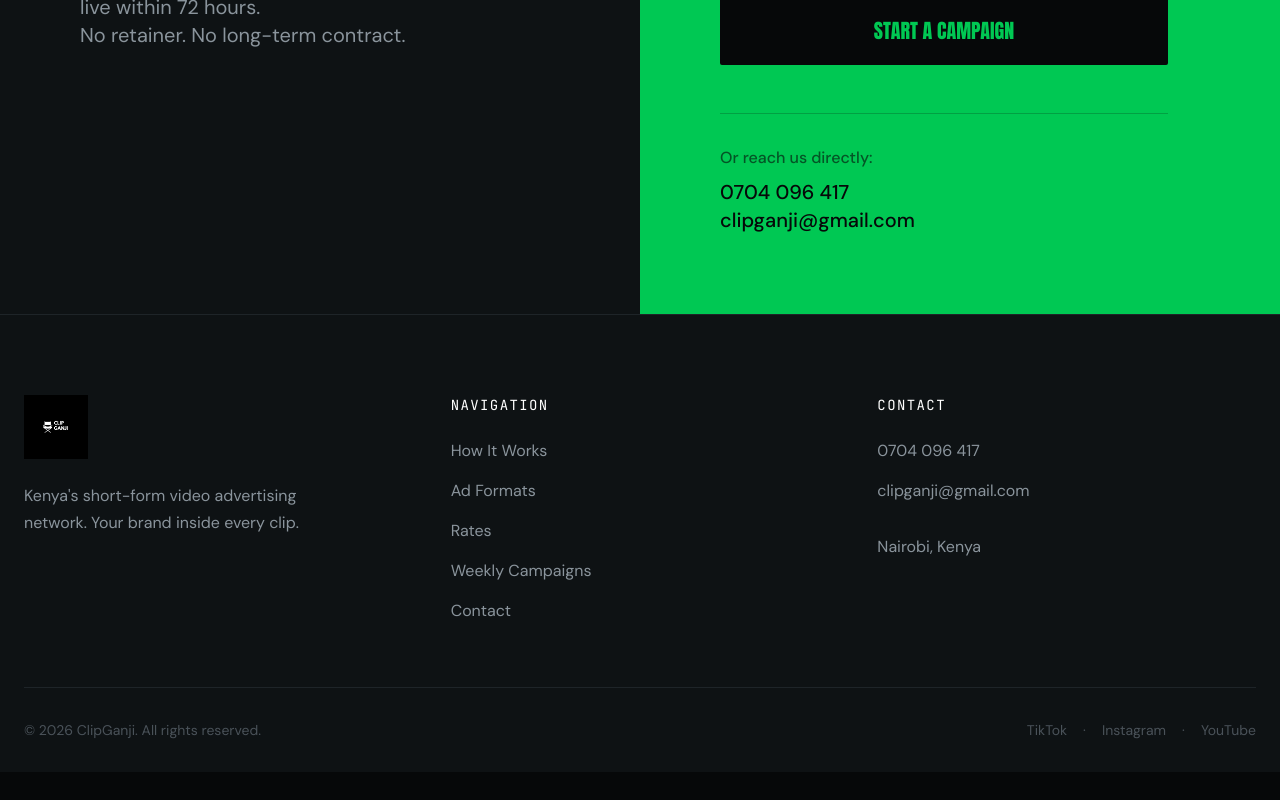
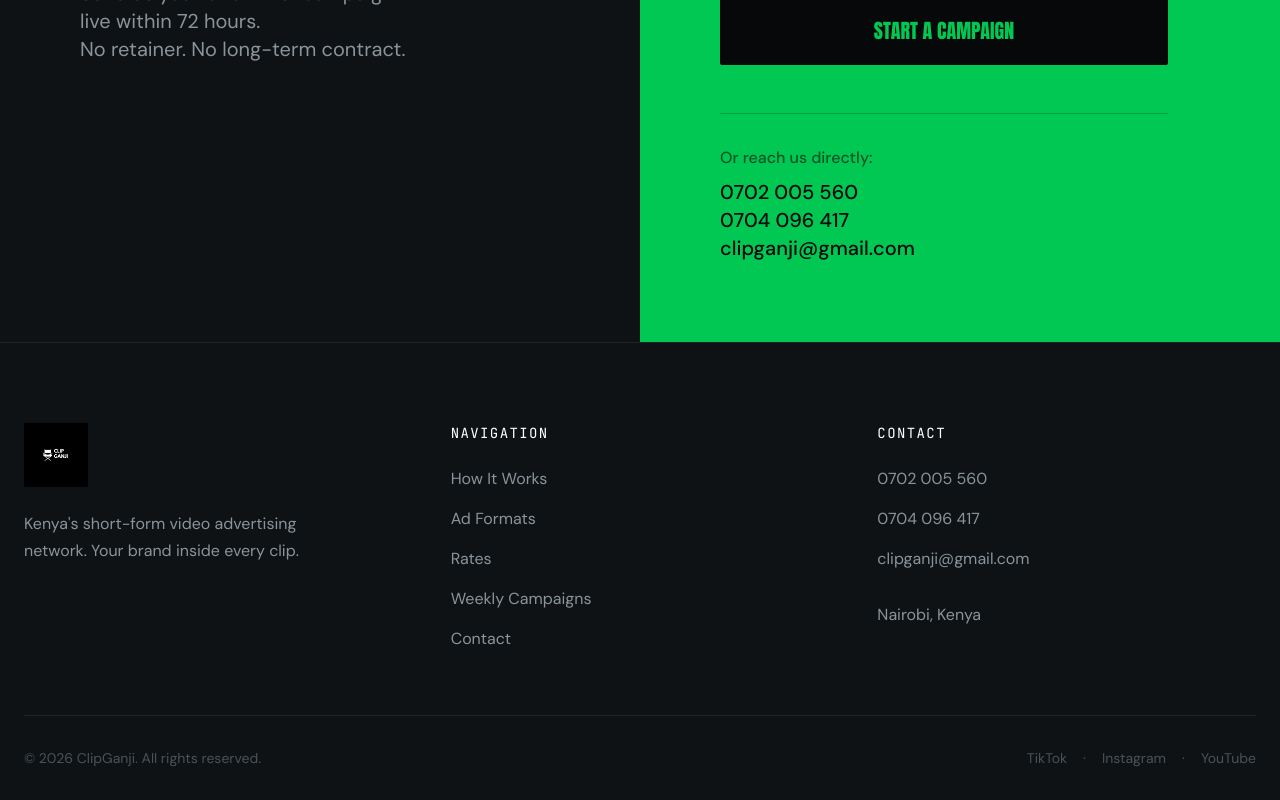
Before and after one commit to NewLongMoney/ClipGanji, a Next.js app: page / in a window 1280 px wide. Shown: the part 7978-8778 px from the top of the page. Before the commit the page ends 8750 px from the top, so only its background shows below. Built offline with nearby package versions, Linux system fonts and the light colour scheme.

Commit message:
Contacts: add both 0702005560 and 0704096417 to ContactCTA and Footer

```diff
--- a/app/components/layout/Footer.tsx
+++ b/app/components/layout/Footer.tsx
@@ -39,6 +39,9 @@
                     <div className="flex flex-col gap-4">
                         <h4 className="font-mono text-white text-sm tracking-widest uppercase mb-2">Contact</h4>
                         <div className="font-sans text-gray-light">
+                            <a href="tel:0702005560" className="hover:text-gold transition-colors">0702 005 560</a>
+                        </div>
+                        <div className="font-sans text-gray-light">
                             <a href="tel:0704096417" className="hover:text-gold transition-colors">0704 096 417</a>
                         </div>
                         <div className="font-sans text-gray-light">
--- a/app/components/sections/ContactCTA.tsx
+++ b/app/components/sections/ContactCTA.tsx
@@ -135,6 +135,7 @@
 
                                 <div className="mt-12 pt-8 border-t border-black/20 font-sans font-medium">
                                     <div className="text-black/60 mb-2">Or reach us directly:</div>
+                                    <div className="text-xl">0702 005 560</div>
                                     <div className="text-xl">0704 096 417</div>
                                     <div className="text-xl">clipganji@gmail.com</div>
                                 </div>
```
